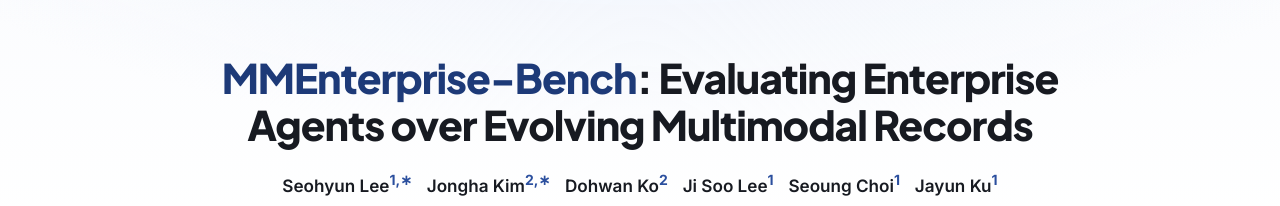
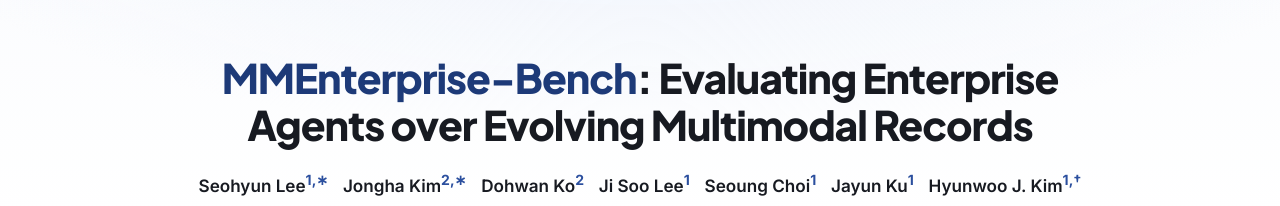
Before and after one commit to mlvlab/MMEnterprise-Bench, a plain HTML site: page docs/index.html in a window 1280 px wide. Shown: the part 65-271 px from the top of the page. Drawn offline with Linux system fonts and the light colour scheme.

Commit message:
Center author line; cleaner video poster

```diff
--- a/docs/index.html
+++ b/docs/index.html
@@ -110,7 +110,7 @@
     h1 .brand{white-space:nowrap;color:var(--brand-d);}
     .subtitle{font-size:clamp(1rem,2.6vw,1.16rem);color:var(--muted);font-weight:500;margin:0 auto 30px;max-width:760px;}
 
-    .authors{font-size:1.07rem;margin:18px auto 6px;line-height:2;max-width:840px;}
+    .authors{font-size:1.07rem;margin:18px auto 6px;line-height:2;max-width:980px;}
     .authors .au{white-space:nowrap;margin:0 5px;color:var(--ink);font-weight:600;}
     .authors a.au:hover{color:var(--brand);text-decoration:none;}
     .sup{color:var(--brand);font-weight:700;font-size:.82em;}
```
Also changed, not shown: docs/static/videos/teaser_poster.jpg.
